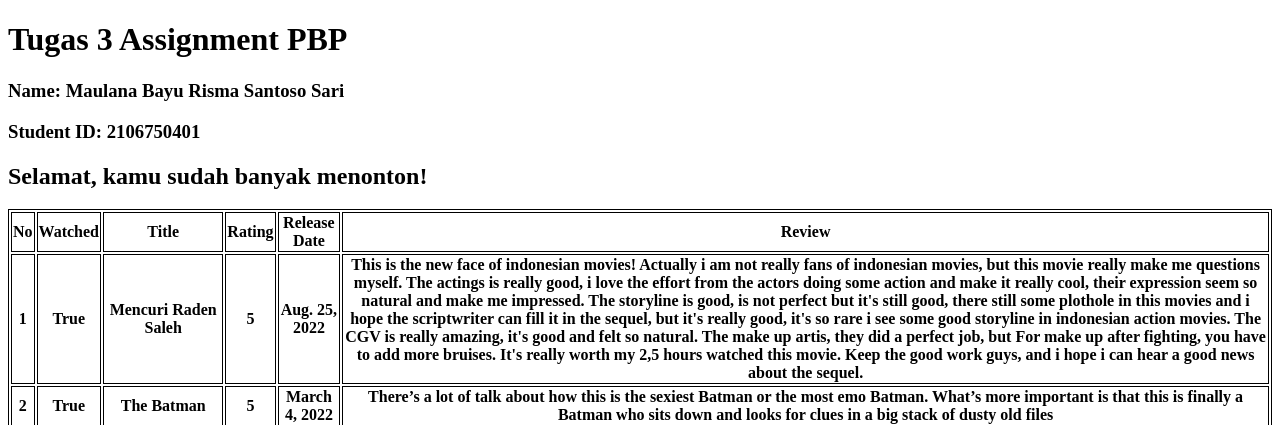
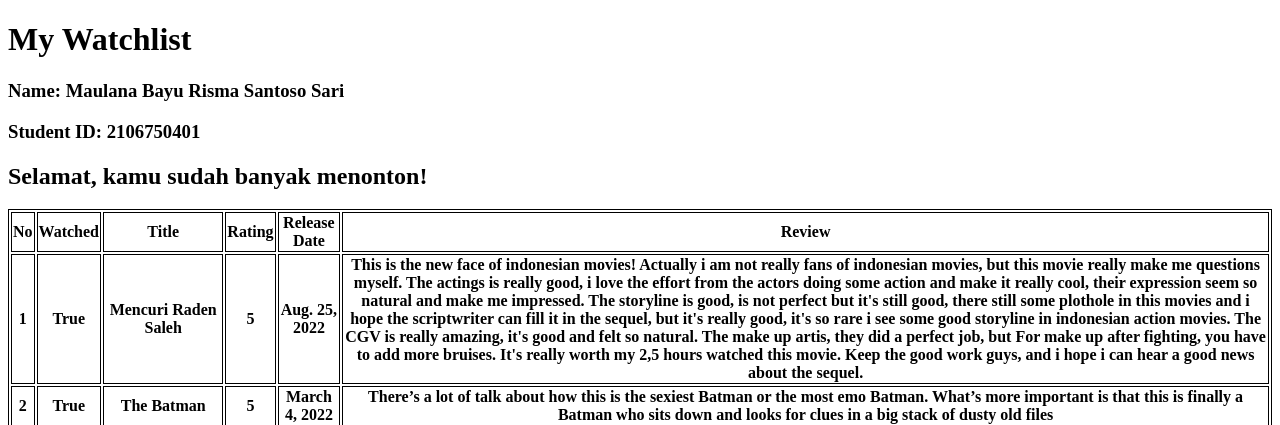
Before and after one commit to bayurisma/django-mtv-project, a Django app: page /mywatchlist/html/ in a window 1280 px wide. Shown: the top 425 px of the page. Run offline with Django 4.2, Linux system fonts and the light colour scheme; data comes from the database, SQL or seed files in the repository; lists and menus that the app fills with data are empty.

Commit message:
update layout

```diff
--- a/mywatchlist/templates/watchlist.html
+++ b/mywatchlist/templates/watchlist.html
@@ -1,6 +1,6 @@
 {% extends 'base.html' %} {% block content %}
 
-<h1>Tugas 3 Assignment PBP</h1>
+<h1>My Watchlist</h1>
 
 <h3>Name: {{name}}</h3>
 
--- a/templates/base.html
+++ b/templates/base.html
@@ -11,7 +11,10 @@
     th,
     td {
       border: 1px solid black;
-    }
+    },
+    h2 {
+      text-align: center;
+    },
   </style>
 
   <body>
```
Also changed, not shown: README.md.
